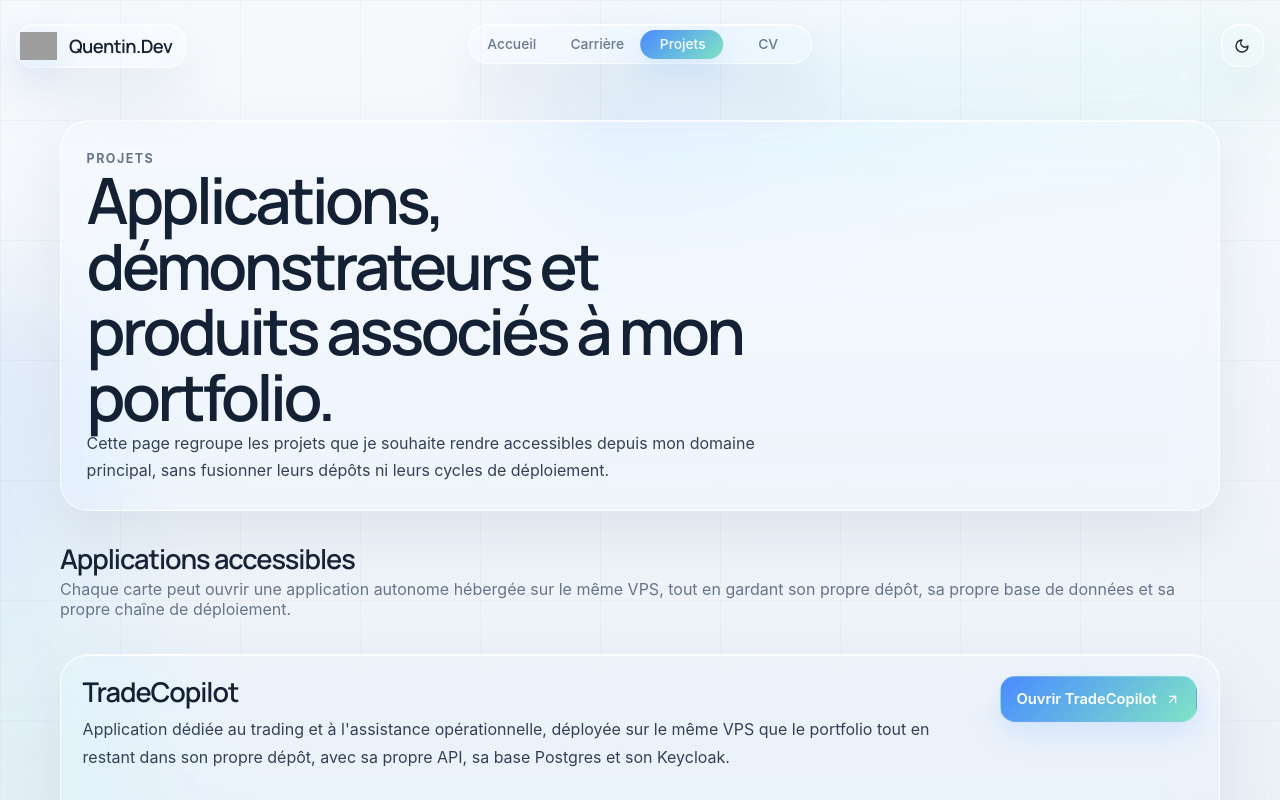
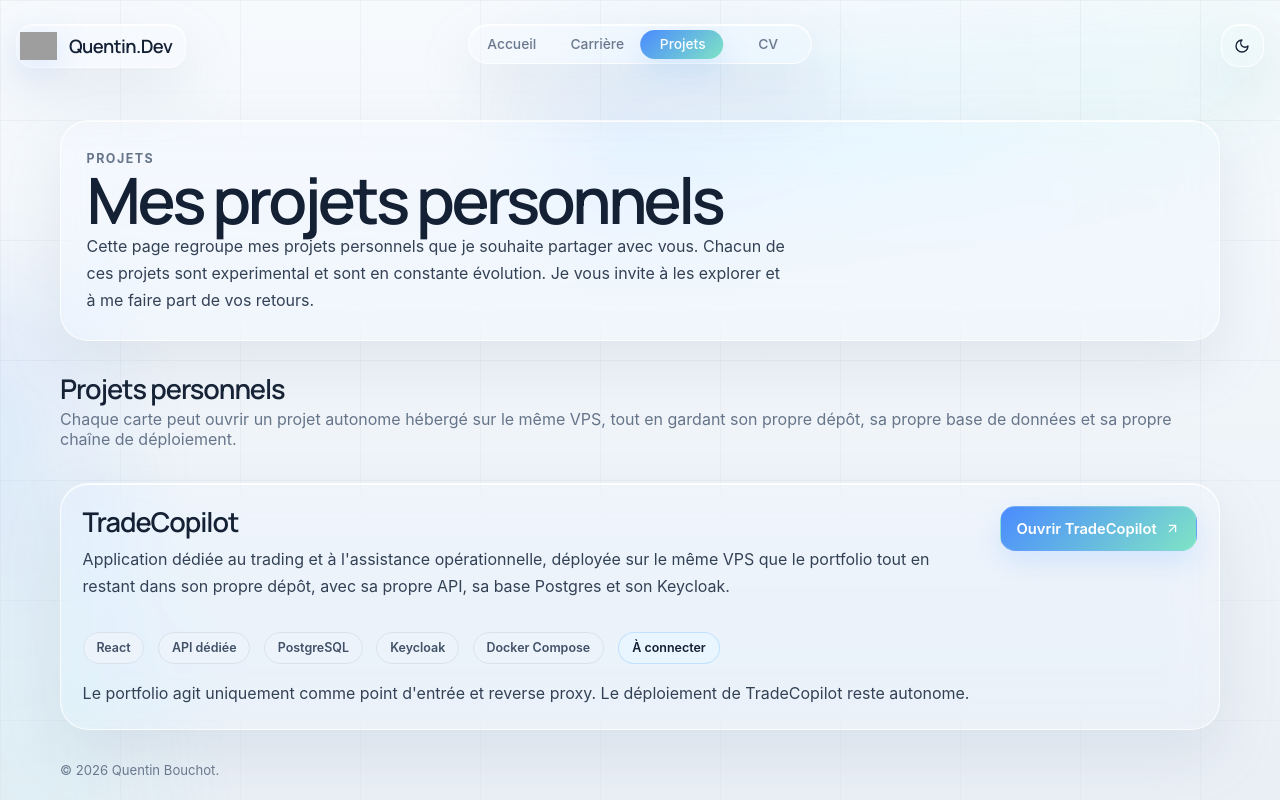
Before and after one commit to QuentinB21/Portfolio_website, a React (Vite) app: page /projets in a window 1280 px wide. Shown: the top 800 px of the page. Built offline with nearby package versions, Linux system fonts and the light colour scheme; no server answers; grey boxes are pictures that could not be loaded.

Commit message:
feat: update ProjectsPage content to better reflect personal projects and enhance user engagement

```diff
--- a/src/pages/ProjectsPage.tsx
+++ b/src/pages/ProjectsPage.tsx
@@ -9,10 +9,9 @@ export function ProjectsPage() {
         <div className="glass-panel editorial-hero">
           <div>
             <span className="section-kicker">Projets</span>
-            <h1>Applications, démonstrateurs et produits associés à mon portfolio.</h1>
+            <h1>Mes projets personnels</h1>
             <p className="hero-copy">
-              Cette page regroupe les projets que je souhaite rendre accessibles depuis mon domaine principal, sans
-              fusionner leurs dépôts ni leurs cycles de déploiement.
+              Cette page regroupe mes projets personnels que je souhaite partager avec vous. Chacun de ces projets sont experimental et sont en constante évolution. Je vous invite à les explorer et à me faire part de vos retours.
             </p>
           </div>
         </div>
@@ -20,8 +19,8 @@ export function ProjectsPage() {
 
       <section className="stacked-section">
         <SectionHeader
-          title="Applications accessibles"
-          subtitle="Chaque carte peut ouvrir une application autonome hébergée sur le même VPS, tout en gardant son propre dépôt, sa propre base de données et sa propre chaîne de déploiement."
+          title="Projets personnels"
+          subtitle="Chaque carte peut ouvrir un projet autonome hébergé sur le même VPS, tout en gardant son propre dépôt, sa propre base de données et sa propre chaîne de déploiement."
         />
         <div className="project-stack">
           {showcaseProjects.map((project) => (
```
